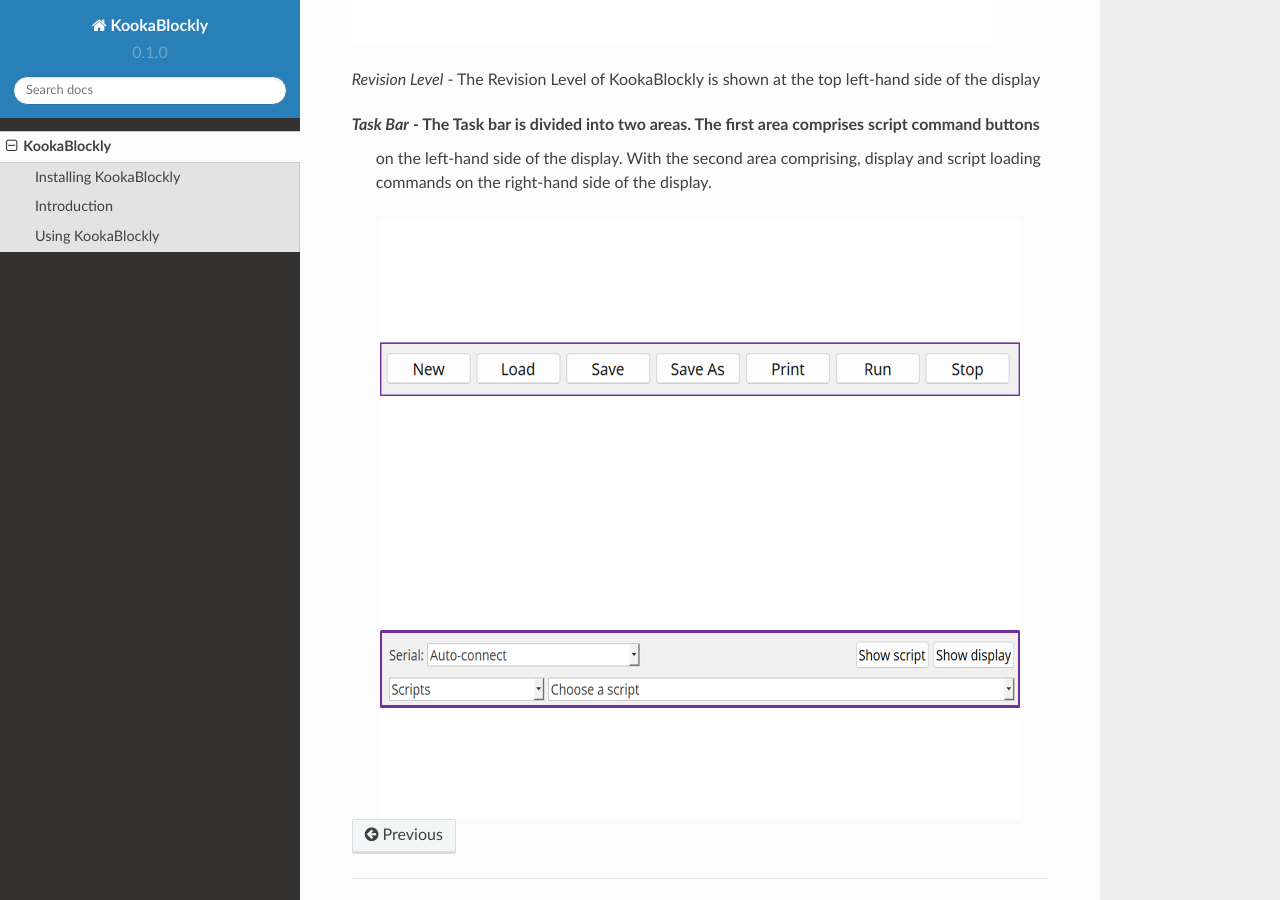
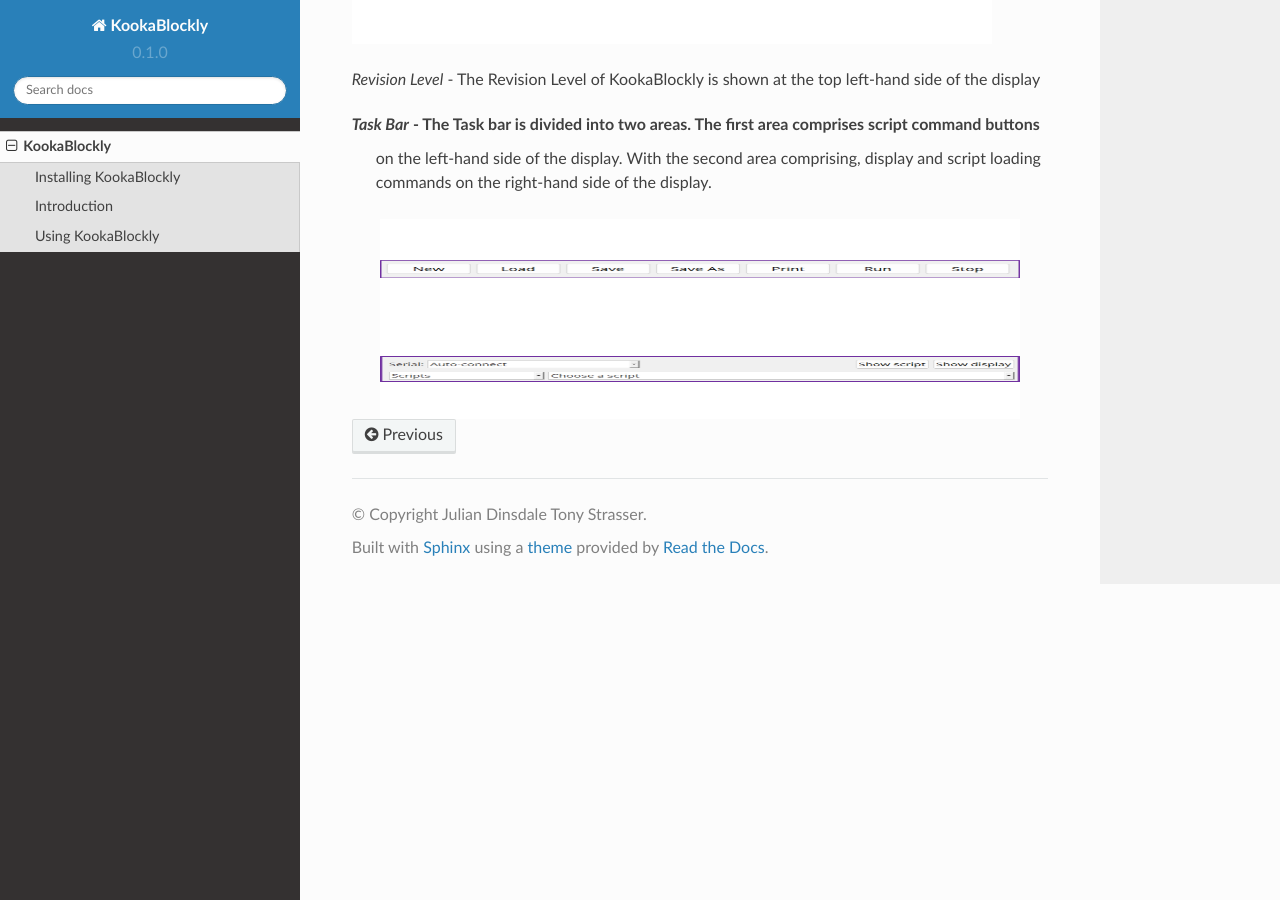
Before and after one commit to JulianDinsdale/KookaBlockly, a Sphinx documentation site: the page built from docs/source/KookaBlockly_Overview.rst, in a window 1280 px wide and 900 px high, scrolled down 1642 px. Built offline with Sphinx 7.4.7 and the Read the Docs theme 2.0.0, drawn with Linux system fonts in a browser that asks for light colours.

Commit message:
height change

```diff
--- a/docs/source/KookaBlockly_Overview.rst
+++ b/docs/source/KookaBlockly_Overview.rst
@@ -64,12 +64,12 @@
 .. image:: images/Command_Buttons_left.png
     :alt:  Command Buttons left-hand
     :width: 640
-    :height: 300
+    :height: 100
     :align: center
 
 
 .. image:: images/Command_Buttons_Right.png
     :alt:  Command Buttons right-hand
     :width: 640
-    :height: 300
+    :height: 100
     :align: center
```
